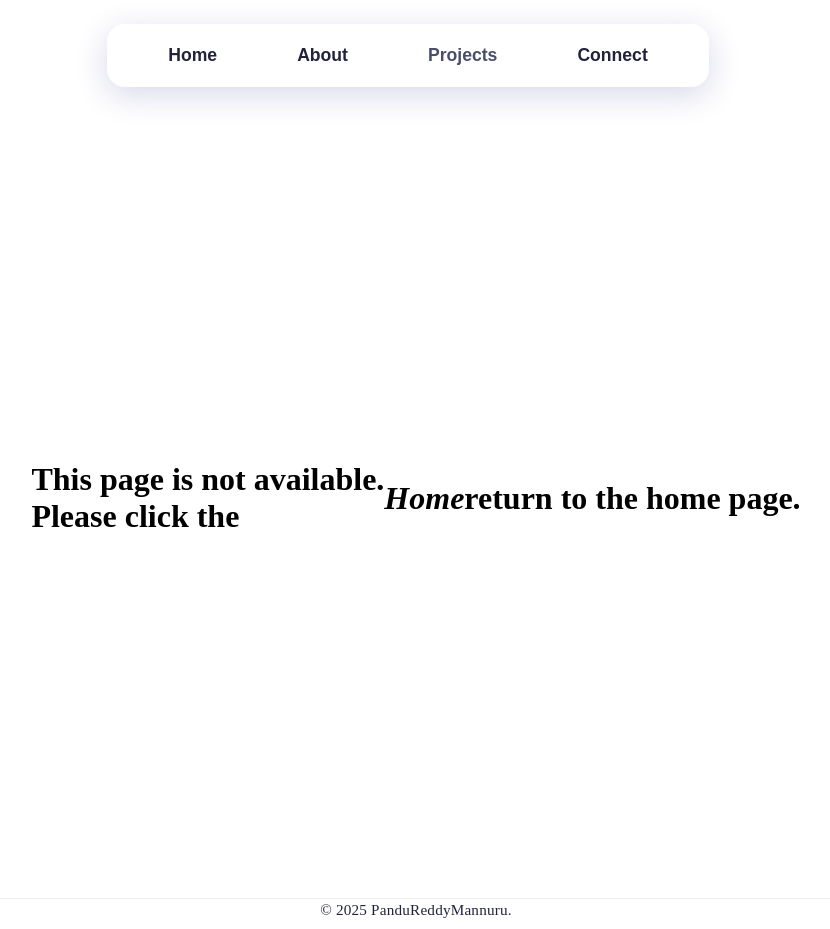
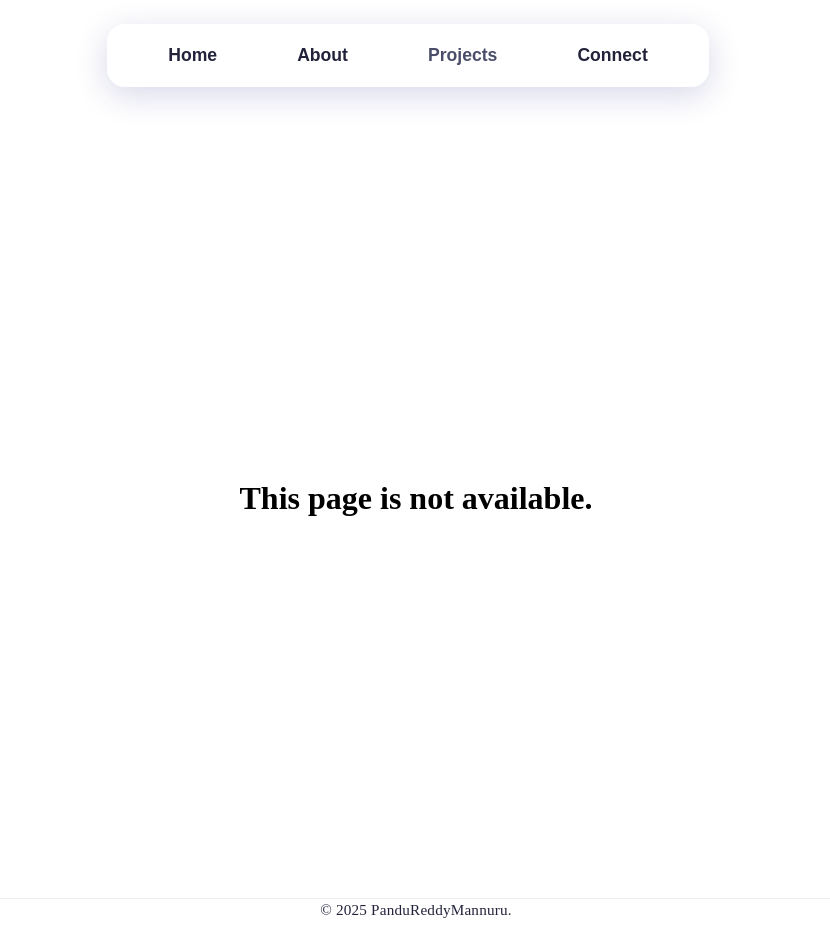
Before and after one commit to PanduReddyMannuru/Portifolio, a React (Vite) app: page / in a window 1280 px wide. Both pictures are taken after a click on the button "Projects". Shown: the whole page, without its empty margins (232-1062 px from the left). Built offline with nearby package versions, Linux system fonts and the light colour scheme.

Commit message:
modified

```diff
--- a/src/components/NotFound.jsx
+++ b/src/components/NotFound.jsx
@@ -7,7 +7,7 @@ const NotFound = () => (
         fontSize: '2rem',
         fontWeight: 'bold'
     }}>
-        This page is not available. <br />Please click the <i><b>  Home  </b></i> return to the home page.
+        This page is not available.
     </div>
 );
 
```
